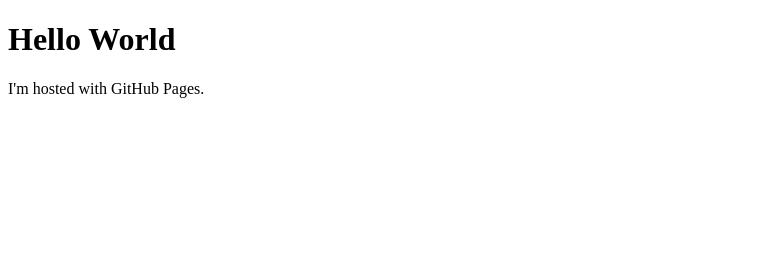
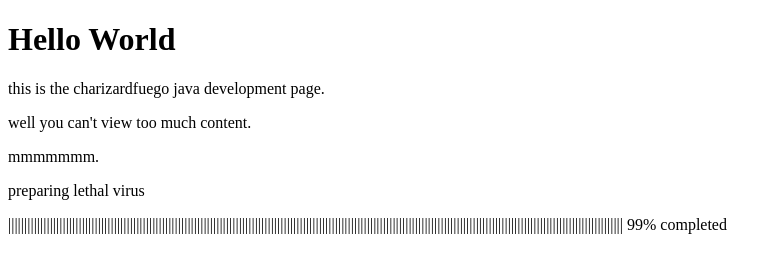
Before and after one commit to charizardfuego52/charizardfuego52.github.io, a plain HTML site: page index.html in a window 1280 px wide. Shown: the whole page, without its empty margins (0-781 px from the left). Drawn offline with Linux system fonts and the light colour scheme.

Commit message:
holi
holi

```diff
--- a/index.html
+++ b/index.html
@@ -2,6 +2,10 @@
 <html>
 <body>
 <h1>Hello World</h1>
-<p>I'm hosted with GitHub Pages.</p>
+<p>this is the charizardfuego java development page.</p>
+<p>well you can't view too much content.</p>
+<p>mmmmmmm.</p>
+<p>preparing lethal virus</p>
+<p> |||||||||||||||||||||||||||||||||||||||||||||||||||||||||||||||||||||||||||||||||||||||||||||||||||||||||||||||||||||||||||||||||||||||||||||||||||||||||||||||||||||||||||||||||||||||||||||||| 99% completed </p>
 </body>
 </html>
```
